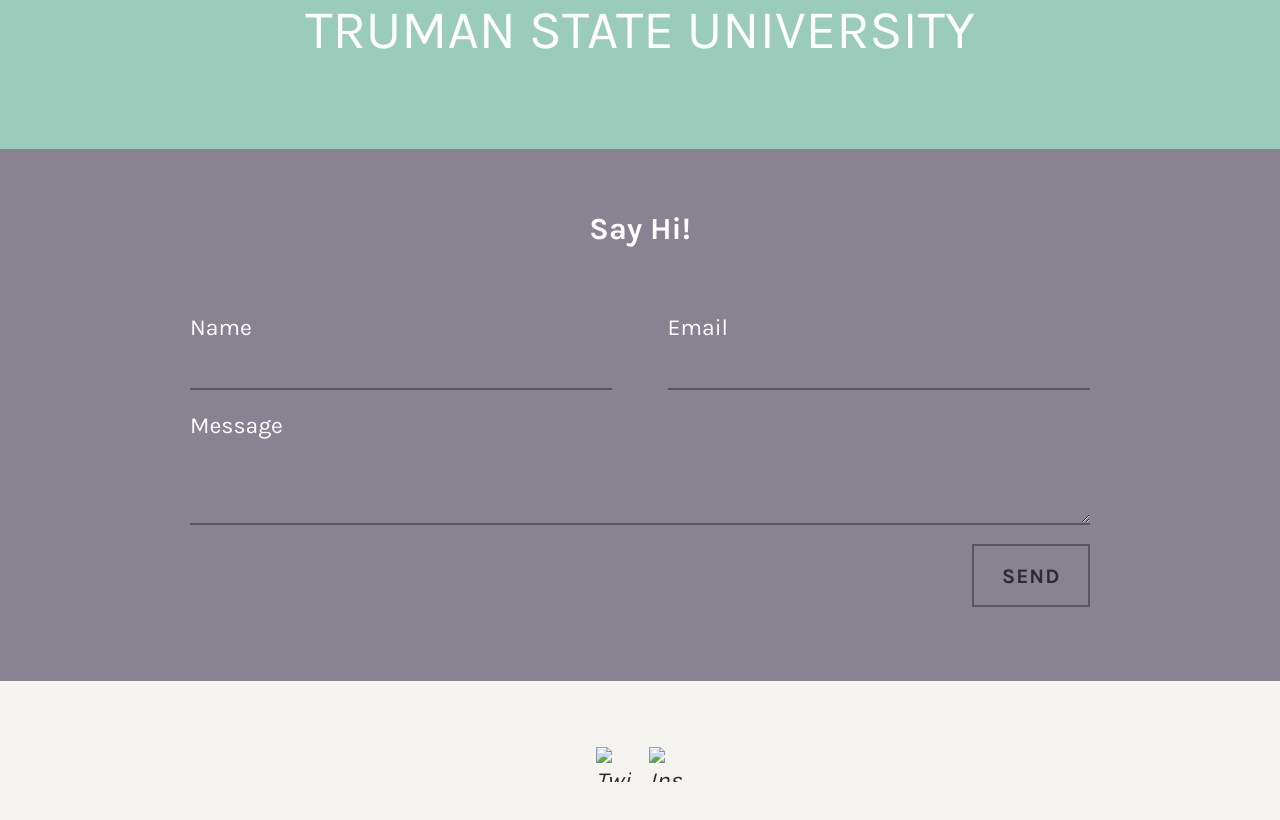
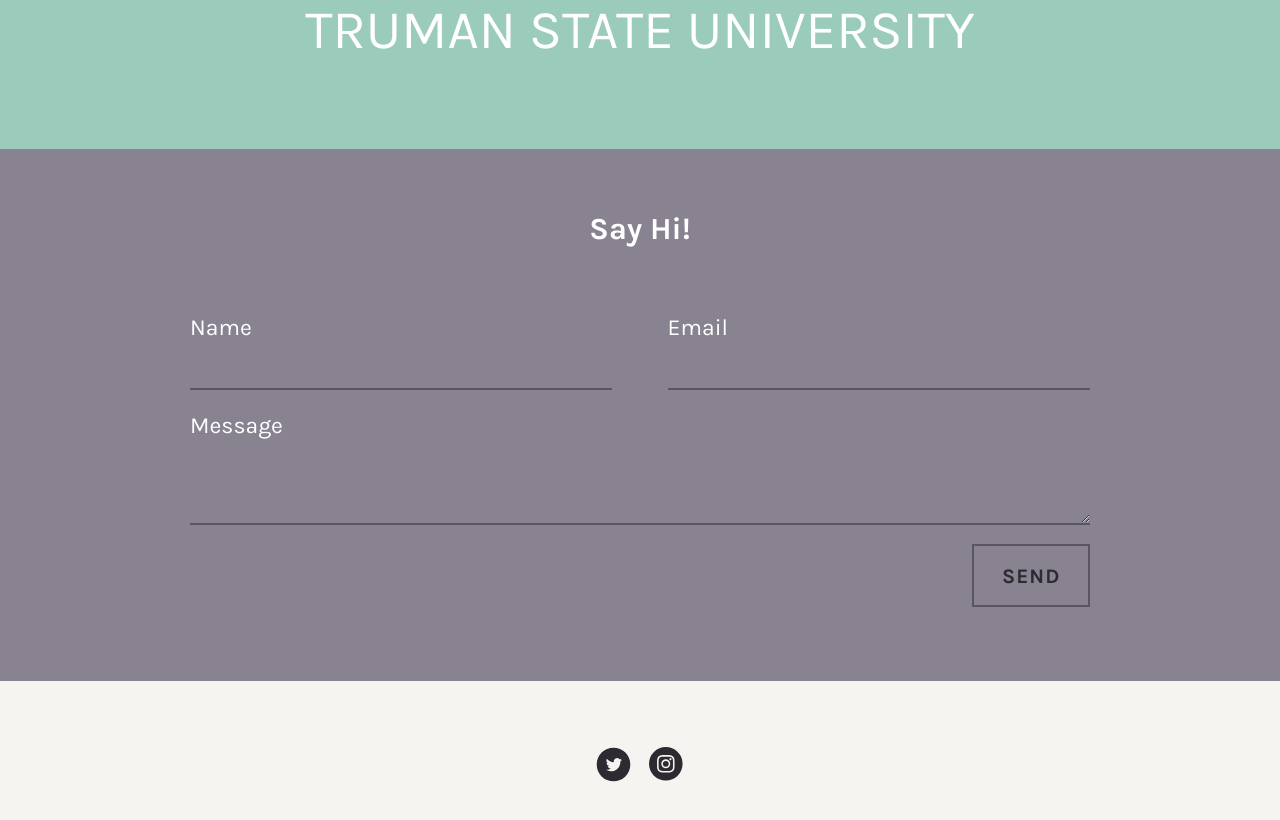
Before and after one commit to shibampokerail/Portfolio-Website, a plain HTML site: page index.html in a window 1280 px wide. Shown: the part 832-1652 px from the top of the page. Drawn offline with nearby package versions, Linux system fonts and the light colour scheme; the site is published under a folder, as on GitHub Pages, so addresses that start at the root find nothing.

Commit message:
Update index.html

```diff
--- a/index.html
+++ b/index.html
@@ -143,8 +143,8 @@
     <div class="container align--center">
        <ul class="no-bullets list--inline mt1">
 <!--            <li class="mr1"><a href="https://www.facebook.com" class="link"><img class="icon" src="/img/facebook.svg" alt="Facebook"></a></li>-->
-            <li class="mr1"><a href="https://twitter.com/PokhrelShibam" class="link"><img class="icon" src="/img/twitter.svg" alt="Twitter"></a></li>
-            <li><a href="https://www.instagram.com/cosec_x/" class="link"><img class="icon" src="/img/instagram.svg" alt="Instagram"></a></li>
+            <li class="mr1"><a href="https://twitter.com/PokhrelShibam" class="link"><img class="icon" src="./img/twitter.svg" alt="Twitter"></a></li>
+            <li><a href="https://www.instagram.com/cosec_x/" class="link"><img class="icon" src="./img/instagram.svg" alt="Instagram"></a></li>
         </ul>
 
     </div>
```
